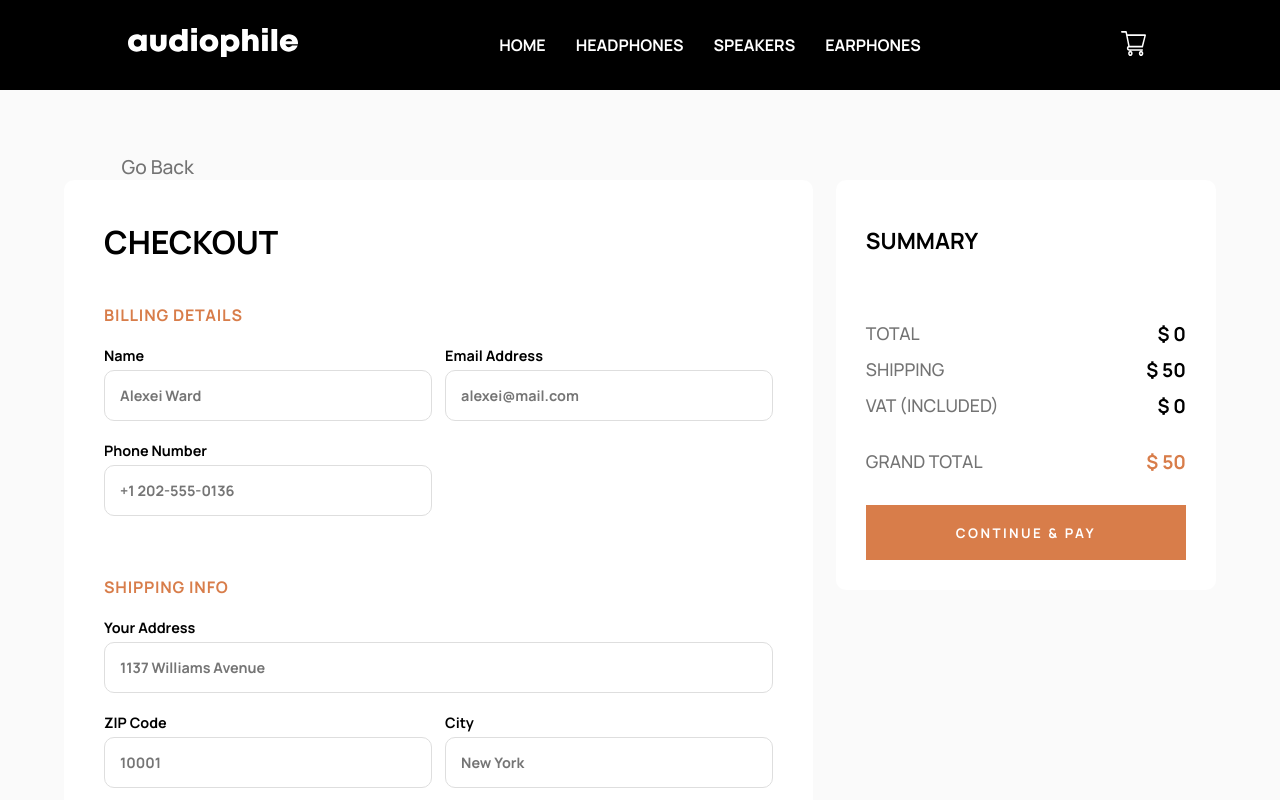
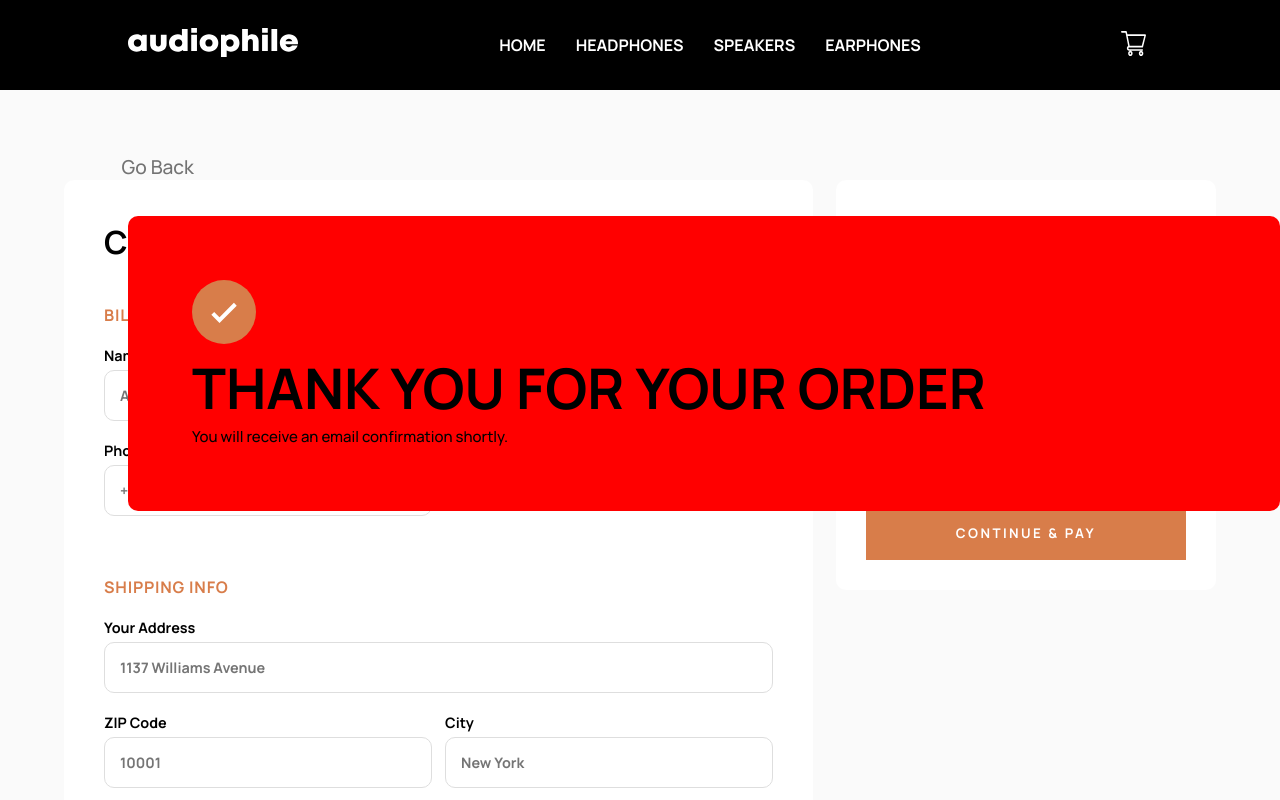
Before and after one commit to DylanNicolet/audiophile_website_frontendmentor.io, a React app: page /checkout in a window 1280 px wide. Shown: the top 800 px of the page. Built offline with nearby package versions, Linux system fonts and the light colour scheme.

Commit message:
Worked on: CheckoutLightbox

```diff
--- /dev/null
+++ b/src/components/CheckoutLightbox.jsx
@@ -0,0 +1,18 @@
+import React from "react"
+import tick from "../assets/checkout/icon-order-confirmation.svg"
+
+export default function CheckoutLightBox() {
+    return (
+        <section className="checkout-lightbox">
+            <img src={tick} alt="tick" />
+            <h1 className="lightbox__title">THANK YOU FOR YOUR ORDER</h1>
+            <p className="lightbox__description">You will receive an email confirmation shortly.</p>
+
+            <section className="">
+                <section>
+
+                </section>
+            </section>
+        </section>
+    )
+}
--- a/src/pages/_Checkout.jsx
+++ b/src/pages/_Checkout.jsx
@@ -1,13 +1,16 @@
 import React from "react"
 import { Link } from "react-router-dom"
 import { useSelector } from "react-redux"
+import CheckoutLightBox from "../components/CheckoutLightbox"
+import $ from 'jquery'
 
 export default function Checkout() {
     //States
     let [ totalCart, setTotalCart ] = React.useState( 0 )
     let [ cartData, setCartData ] = React.useState( JSON.parse( localStorage.getItem( "cartData" ) || "[]" ) )
     let [ vat, setVat ] = React.useState( 0 )
-    let [grandTotal, setGrandTotal] = React.useState(0)
+    let [ grandTotal, setGrandTotal ] = React.useState( 0 )
+    let [lightboxOpen, setLightboxOpen] = React.useState( true )
 
     //Get screenwidth from REDUX
     const screenWidth = useSelector( state => state.appState.screenWidth )
@@ -61,6 +64,12 @@ export default function Checkout() {
             </section>
         )
     } )
+
+    function handleCheckout() {
+        $( ".shade" ).show();
+
+        setLightboxOpen(true)
+    }
 
     return (
         <section className="checkout">
@@ -167,8 +176,10 @@ export default function Checkout() {
                     <p className="amount">$ { grandTotal.toLocaleString() }</p>
                 </section>
 
-                <button className="button button--light">CONTINUE & PAY</button>
+                <button className="button button--light" onClick={handleCheckout}>CONTINUE & PAY</button>
             </section>
+
+            {lightboxOpen && <CheckoutLightBox />}
         </section>
     )
 }
--- a/src/sass/App.scss
+++ b/src/sass/App.scss
@@ -8,6 +8,7 @@
 @use "./components/About";
 @use "./components/DeployedNav";
 @use "./components/Cart";
+@use "./components/CheckoutLightbox";
 
 @use "./layouts/header";
 @use "./layouts/footer";
--- /dev/null
+++ b/src/sass/components/_CheckoutLightbox.scss
@@ -0,0 +1,10 @@
+.checkout-lightbox{
+    position: fixed;
+    top: 27vh;
+    background-color: red;
+    width: 90%;
+    margin: auto 5%;
+    border-radius: 10px;
+    padding: 5%;
+    z-index: 2;
+}
```
Also changed, not shown: src/sass/App.css, 1 other file (tests, documents, lock files or other folders).
